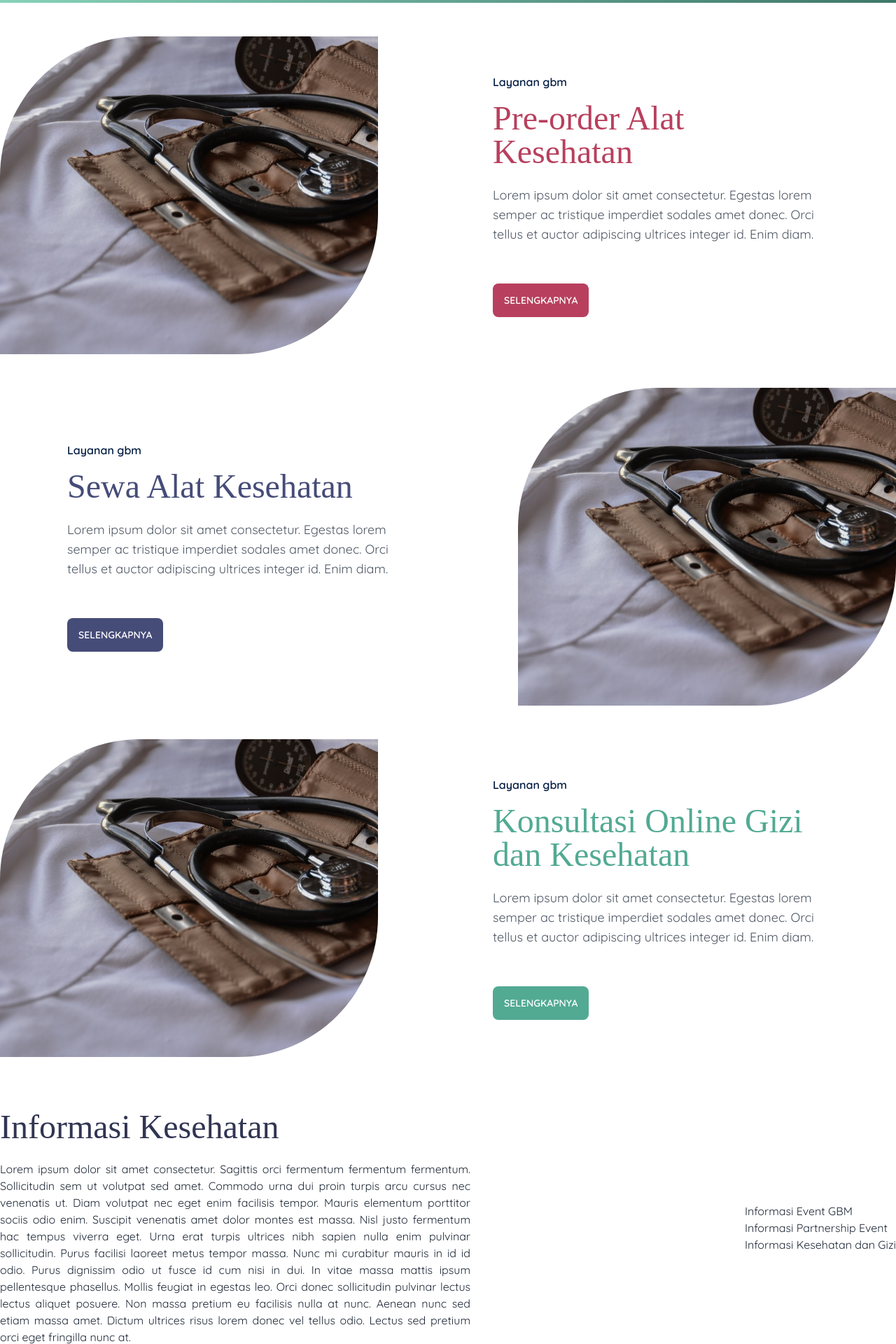
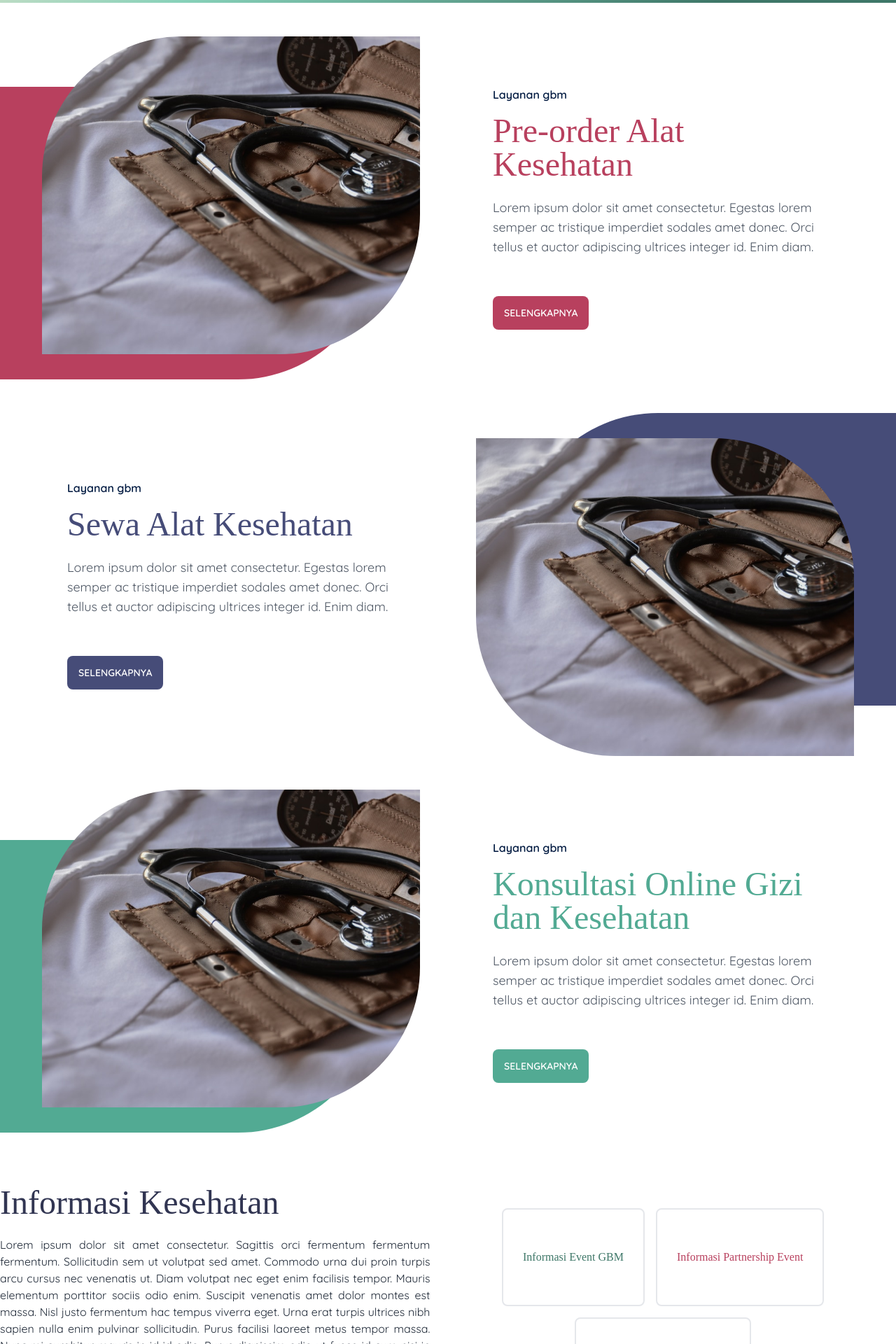
Before and after one commit to Zulfaabam/gbm-app, a Next.js app: page / in a window 1280 px wide. Shown: the part 860-2780 px from the top of the page at 70% size. Built offline with nearby package versions, Linux system fonts and the light colour scheme; no server answers; a web font is replaced by a local one.

Commit message:
[ADD] more landing page layout

```diff
--- a/components/layouts/home/Hero.tsx
+++ b/components/layouts/home/Hero.tsx
@@ -5,7 +5,7 @@ import { Button } from "../../Button";
 
 const Hero = () => {
   return (
-    <div className="hero min-h-screen bg-gradient-to-br from-cream via-gbm-green-lighter to-gbm-green-dark">
+    <div className="hero min-h-screen bg-gradient-to-br from-cream from-40 via-gbm-green-lighter via-60 to-gbm-green-dark to-90">
       <div className="hero-content flex-col lg:flex-row-reverse">
         <div className="flex justify-center bg-[url('/images/blob-hero.svg')] bg-contain bg-center bg-no-repeat w-full">
           <Image
--- a/components/layouts/home/InformasiKesehatan.tsx
+++ b/components/layouts/home/InformasiKesehatan.tsx
@@ -1,4 +1,23 @@
 import React from "react";
+
+interface TextBoxProps {
+  content: string;
+  color?: string;
+  onClick?: () => void;
+}
+
+const TextBox = ({ content, color, onClick }: TextBoxProps) => (
+  <div
+    className={`border-2 border-${
+      color ? color : "black"
+    } rounded-lg flex justify-center items-center max-w-[266px] px-7 py-14 cursor-pointer bg-white`}
+    onClick={onClick}
+  >
+    <p className={`font-heading text-${color ? color : "black"} text-center`}>
+      {content}
+    </p>
+  </div>
+);
 
 const InformasiKesehatan = () => {
   return (
@@ -25,16 +44,10 @@ const InformasiKesehatan = () => {
             pretium orci eget fringilla nunc at.
           </p>
         </div>
-        <div>
-          <div>
-            <p>Informasi Event GBM</p>
-          </div>
-          <div>
-            <p>Informasi Partnership Event</p>
-          </div>
-          <div>
-            <p>Informasi Kesehatan dan Gizi</p>
-          </div>
+        <div className="flex flex-wrap gap-4 justify-center">
+          <TextBox color="gbm-green-dark" content="Informasi Event GBM" />
+          <TextBox color="maroon" content="Informasi Partnership Event" />
+          <TextBox color="gbm-purple" content="Informasi Kesehatan dan Gizi" />
         </div>
       </div>
     </div>
--- a/components/layouts/home/Layanan.tsx
+++ b/components/layouts/home/Layanan.tsx
@@ -11,13 +11,16 @@ const Layanan = () => {
     <div className="py-12 w-full">
       <div className="max-w-8xl mx-auto space-y-12">
         <div className="flex justify-between items-center">
+          <div className="relative w-[600px] h-[490px]">
             <Image
               src="/images/rect-1.png"
               alt=""
               width={imgWidth}
               height={imgHeight}
-            className="rounded-tl-[200px] rounded-br-[200px]"
+              className="absolute top-0 right-0 rounded-tl-[200px] rounded-br-[200px]"
             />
+            <div className="absolute bottom-0 left-0 -z-10 rounded-br-[200px] w-[540px] h-[418px] bg-maroon"></div>
+          </div>
           <div className="flex flex-col items-start max-w-2xl px-24">
             <h3 className="text-paragraph-dark font-semibold mb-4">
               Layanan gbm
@@ -36,13 +39,16 @@ const Layanan = () => {
           </div>
         </div>
         <div className="flex flex-row-reverse justify-between items-center">
+          <div className="relative w-[600px] h-[490px]">
             <Image
               src="/images/rect-1.png"
               alt=""
               width={imgWidth}
               height={imgHeight}
-            className="rounded-tl-[200px] rounded-br-[200px]"
+              className="absolute bottom-0 left-0 rounded-tr-[200px] rounded-bl-[200px]"
             />
+            <div className="absolute top-0 right-0 -z-10 rounded-tl-[200px] w-[540px] h-[418px] bg-gbm-purple"></div>
+          </div>
           <div className="flex flex-col items-start max-w-2xl px-24">
             <h3 className="text-paragraph-dark font-semibold mb-4">
               Layanan gbm
@@ -61,13 +67,16 @@ const Layanan = () => {
           </div>
         </div>
         <div className="flex justify-between items-center">
+          <div className="relative w-[600px] h-[490px]">
             <Image
               src="/images/rect-1.png"
               alt=""
               width={imgWidth}
               height={imgHeight}
-            className="rounded-tl-[200px] rounded-br-[200px]"
+              className="absolute top-0 right-0 rounded-tl-[200px] rounded-br-[200px]"
             />
+            <div className="absolute bottom-0 left-0 -z-10 rounded-br-[200px] w-[540px] h-[418px] bg-gbm-green-light"></div>
+          </div>
           <div className="flex flex-col items-start max-w-2xl px-24">
             <h3 className="text-paragraph-dark font-semibold mb-4">
               Layanan gbm
--- a/tailwind.config.js
+++ b/tailwind.config.js
@@ -33,6 +33,17 @@ module.exports = {
         "paragraph-dark": "#001A41",
         "paragraph-black": "#2F2F2F",
       },
+      gradientColorStopPositions: {
+        10: "10%",
+        20: "20%",
+        30: "30%",
+        40: "40%",
+        50: "50%",
+        60: "60%",
+        70: "70%",
+        80: "80%",
+        90: "90%",
+      },
       fontFamily: {
         sans: ["Quicksand", "sans-serif"],
         heading: ["Shrikhand", "cursive"],
```
Lines whose indentation alone changed are shown as unchanged.
